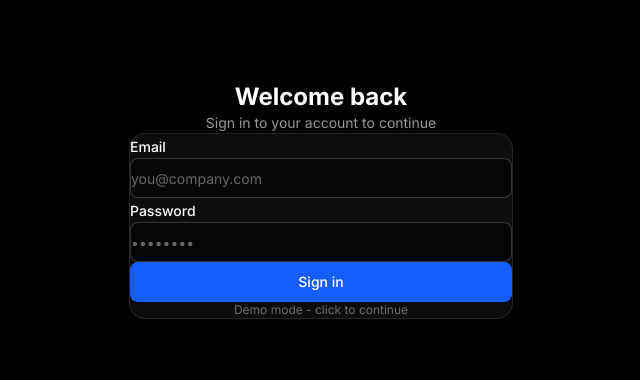
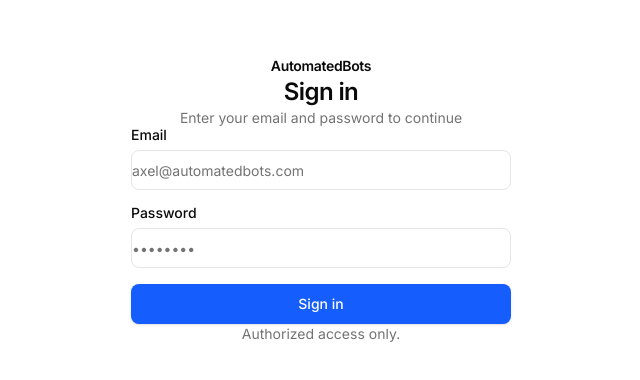
Before and after one commit to Axelmartinez134/pipeline-visualizer, a React (Vite) app: page /login in a window 1280 px wide. Shown: the part 200-580 px from the top of the page, without its empty margins (319-959 px from the left). Built offline with nearby package versions, Linux system fonts and the light colour scheme; no server answers.

Commit message:
Auth: wire Supabase sign-in and polish login
Replace localStorage auth with Supabase sessions (email/password + allowlist), add a session loading screen, and update the login page to a shadcn-style layout.

```diff
--- a/package.json
+++ b/package.json
@@ -36,6 +36,7 @@
     "vitest": "^2.1.9"
   },
   "dependencies": {
+    "@supabase/supabase-js": "^2.90.1",
     "@tailwindcss/postcss": "^4.1.11",
     "@vitejs/plugin-react": "^4.7.0",
     "class-variance-authority": "^0.7.1",
--- a/src/app/auth/AuthContext.tsx
+++ b/src/app/auth/AuthContext.tsx
@@ -1,30 +1,105 @@
-import React, { createContext, useContext, useMemo, useState } from 'react';
-import { isAuthed as readAuthed, setAuthed as writeAuthed } from './auth';
+import React, { createContext, useContext, useEffect, useMemo, useState } from 'react';
+import type { Session } from '@supabase/supabase-js';
+import { isAllowedEmail, supabase } from '../../lib/supabaseClient';
 
 type AuthContextValue = {
+  loading: boolean;
   authed: boolean;
-  login: () => void;
+  session: Session | null;
+  loginWithPassword: (email: string, password: string) => Promise<{ ok: true } | { ok: false; error: string }>;
   logout: () => void;
 };
 
 const AuthContext = createContext<AuthContextValue | null>(null);
 
 export function AuthProvider({ children }: { children: React.ReactNode }) {
-  const [authed, setAuthed] = useState<boolean>(() => readAuthed());
+  const [loading, setLoading] = useState(true);
+  const [session, setSession] = useState<Session | null>(null);
+  const authed = !!session?.user;
+
+  useEffect(() => {
+    let mounted = true;
+
+    // Initial session fetch
+    supabase.auth
+      .getSession()
+      .then(({ data, error }) => {
+        if (!mounted) return;
+        if (error) {
+          console.error('[auth] getSession error', error);
+          setSession(null);
+          setLoading(false);
+          return;
+        }
+
+        const nextSession = data.session ?? null;
+        if (nextSession?.user && !isAllowedEmail(nextSession.user.email)) {
+          supabase.auth.signOut().finally(() => {
+            if (!mounted) return;
+            setSession(null);
+            setLoading(false);
+          });
+          return;
+        }
+
+        setSession(nextSession);
+        setLoading(false);
+      })
+      .catch((e) => {
+        if (!mounted) return;
+        console.error('[auth] getSession failed', e);
+        setSession(null);
+        setLoading(false);
+      });
+
+    const { data: subscription } = supabase.auth.onAuthStateChange((_event, nextSession) => {
+      if (!mounted) return;
+      if (nextSession?.user && !isAllowedEmail(nextSession.user.email)) {
+        supabase.auth.signOut().finally(() => {
+          if (!mounted) return;
+          setSession(null);
+        });
+        return;
+      }
+      setSession(nextSession);
+    });
+
+    return () => {
+      mounted = false;
+      subscription.subscription.unsubscribe();
+    };
+  }, []);
 
   const value = useMemo<AuthContextValue>(() => {
     return {
+      loading,
       authed,
-      login: () => {
-        writeAuthed(true);
-        setAuthed(true);
+      session,
+      loginWithPassword: async (email: string, password: string) => {
+        const normalizedEmail = (email || '').trim().toLowerCase();
+        if (!normalizedEmail) return { ok: false, error: 'Email is required.' };
+        if (!password) return { ok: false, error: 'Password is required.' };
+        if (!isAllowedEmail(normalizedEmail)) return { ok: false, error: 'Access denied.' };
+
+        const { data, error } = await supabase.auth.signInWithPassword({
+          email: normalizedEmail,
+          password,
+        });
+
+        if (error) return { ok: false, error: error.message };
+        if (!data.user) return { ok: false, error: 'Sign-in failed.' };
+        if (!isAllowedEmail(data.user.email)) {
+          await supabase.auth.signOut();
+          return { ok: false, error: 'Access denied.' };
+        }
+
+        return { ok: true };
       },
-      logout: () => {
-        writeAuthed(false);
-        setAuthed(false);
+      logout: async () => {
+        await supabase.auth.signOut();
       },
     };
-  }, [authed]);
+  }, [authed, loading, session]);
 
   return <AuthContext.Provider value={value}>{children}</AuthContext.Provider>;
 }
--- a/src/app/auth/RequireAuth.tsx
+++ b/src/app/auth/RequireAuth.tsx
@@ -1,9 +1,12 @@
 import { Navigate, Outlet, useLocation } from 'react-router-dom';
 import { useAuth } from './AuthContext';
+import FullScreenLoader from '../../components/ui/FullScreenLoader';
 
 export default function RequireAuth() {
-  const { authed } = useAuth();
+  const { authed, loading } = useAuth();
   const location = useLocation();
+
+  if (loading) return <FullScreenLoader label="Checking session…" />;
 
   if (!authed) {
     return <Navigate to="/login" replace state={{ from: location.pathname }} />;
--- a/src/app/pages/LoginPage.tsx
+++ b/src/app/pages/LoginPage.tsx
@@ -1,60 +1,101 @@
-import { useMemo } from 'react';
+import { useEffect, useMemo, useState } from 'react';
 import { useLocation, useNavigate } from 'react-router-dom';
 import { Button } from '../../components/ui/button';
-import { Card, CardContent } from '../../components/ui/card';
 import { Input } from '../../components/ui/input';
+import { Label } from '../../components/ui/label';
 import { useAuth } from '../auth/AuthContext';
 
 export default function LoginPage() {
-  const { login } = useAuth();
+  const { authed, loading, loginWithPassword } = useAuth();
   const navigate = useNavigate();
   const location = useLocation();
+  const [email, setEmail] = useState('');
+  const [password, setPassword] = useState('');
+  const [submitting, setSubmitting] = useState(false);
+  const [error, setError] = useState<string | null>(null);
 
   const from = useMemo(() => {
     const state = location.state as { from?: string } | null;
     return state?.from || '/linkedin/upload';
   }, [location.state]);
 
+  useEffect(() => {
+    if (loading) return;
+    if (authed) navigate(from, { replace: true });
+  }, [authed, from, loading, navigate]);
+
   return (
-    <div className="min-h-screen bg-black flex items-center justify-center px-4">
-      <div className="w-full max-w-sm">
-        <div className="text-center mb-8">
-          <h1 className="text-2xl font-bold text-white mb-2">Welcome back</h1>
-          <p className="text-white/60 text-sm">Sign in to your account to continue</p>
+    <div className="min-h-screen bg-[var(--background)] text-[var(--foreground)]">
+      <div className="flex min-h-screen items-center justify-center px-6 py-12">
+        <div className="mx-auto flex w-full max-w-[380px] flex-col space-y-6">
+          <div className="flex flex-col space-y-2 text-center">
+            <div className="text-sm font-semibold tracking-tight">AutomatedBots</div>
+            <h1 className="text-2xl font-semibold tracking-tight">Sign in</h1>
+            <p className="text-sm text-[var(--muted-foreground)]">
+              Enter your email and password to continue
+            </p>
           </div>
 
-        <Card className="bg-white/5 border-white/10">
-          <CardContent className="space-y-4 p-6">
-            <div className="space-y-1.5">
-              <label className="text-sm font-medium text-white">Email</label>
+          <div className="grid gap-6">
+            <form
+              onSubmit={async (e) => {
+                e.preventDefault();
+                setSubmitting(true);
+                setError(null);
+                try {
+                  const result = await loginWithPassword(email, password);
+                  if (!result.ok) {
+                    setError(result.error || 'Sign-in failed.');
+                    return;
+                  }
+                  navigate(from, { replace: true });
+                } catch {
+                  setError('Sign-in failed.');
+                } finally {
+                  setSubmitting(false);
+                }
+              }}
+            >
+              <div className="grid gap-4">
+                <div className="grid gap-2">
+                  <Label htmlFor="email">Email</Label>
                   <Input
+                    id="email"
                     type="email"
-                placeholder="you@company.com"
-                className="bg-black/50 border-white/20 text-white placeholder:text-white/40"
+                    placeholder="axel@automatedbots.com"
+                    autoComplete="email"
+                    value={email}
+                    onChange={(e) => setEmail(e.target.value)}
+                    className="bg-[var(--background)] border-[var(--input)] text-[var(--foreground)] placeholder:text-[var(--muted-foreground)] focus:ring-[var(--ring)]"
                   />
                 </div>
-            <div className="space-y-1.5">
-              <label className="text-sm font-medium text-white">Password</label>
+
+                <div className="grid gap-2">
+                  <Label htmlFor="password">Password</Label>
                   <Input
+                    id="password"
                     type="password"
                     placeholder="••••••••"
-                className="bg-black/50 border-white/20 text-white placeholder:text-white/40"
+                    autoComplete="current-password"
+                    value={password}
+                    onChange={(e) => setPassword(e.target.value)}
+                    className="bg-[var(--background)] border-[var(--input)] text-[var(--foreground)] placeholder:text-[var(--muted-foreground)] focus:ring-[var(--ring)]"
                   />
                 </div>
-            <Button
-              className="w-full mt-2"
-              onClick={() => {
-                login();
-                navigate(from, { replace: true });
-              }}
-            >
-              Sign in
+
+                {error ? <p className="text-sm text-red-600">{error}</p> : null}
+
+                <Button type="submit" className="w-full" disabled={submitting || loading}>
+                  {submitting ? 'Signing in…' : 'Sign in'}
                 </Button>
-            <p className="text-xs text-white/40 text-center pt-2">
-              Demo mode - click to continue
+              </div>
+            </form>
+          </div>
+
+          <p className="px-8 text-center text-sm text-[var(--muted-foreground)]">
+            Authorized access only.
           </p>
-          </CardContent>
-        </Card>
+        </div>
       </div>
     </div>
   );
--- a/src/app/routes/AppRoutes.tsx
+++ b/src/app/routes/AppRoutes.tsx
@@ -6,10 +6,13 @@
 import NotFound from '../../pages/NotFound.jsx';
 import AuditRoute from './AuditRoute';
 import OfferingsRoute from './OfferingsRoute';
-import { isAuthed } from '../auth/auth';
+import { useAuth } from '../auth/AuthContext';
+import FullScreenLoader from '../../components/ui/FullScreenLoader';
 
 function IndexRedirect() {
-  return <Navigate to={isAuthed() ? '/linkedin/upload' : '/login'} replace />;
+  const { authed, loading } = useAuth();
+  if (loading) return <FullScreenLoader label="Checking session…" />;
+  return <Navigate to={authed ? '/linkedin/upload' : '/login'} replace />;
 }
 
 export default function AppRoutes() {
--- /dev/null
+++ b/src/components/ui/FullScreenLoader.tsx
@@ -0,0 +1,21 @@
+import { cn } from '../../lib/utils';
+
+export default function FullScreenLoader({
+  className,
+  label = 'Loading…',
+}: {
+  className?: string;
+  label?: string;
+}) {
+  return (
+    <div className={cn('min-h-screen bg-black flex items-center justify-center px-6', className)}>
+      <div className="flex items-center gap-3 text-white/80">
+        <span
+          className="h-4 w-4 rounded-full border-2 border-white/20 border-t-white/80 animate-spin"
+          aria-hidden="true"
+        />
+        <span className="text-sm">{label}</span>
+      </div>
+    </div>
+  );
+}
--- /dev/null
+++ b/src/components/ui/label.tsx
@@ -0,0 +1,17 @@
+import * as React from 'react';
+import { cn } from '../../lib/utils';
+
+export const Label = React.forwardRef<HTMLLabelElement, React.LabelHTMLAttributes<HTMLLabelElement>>(
+  ({ className, ...props }, ref) => (
+    <label
+      ref={ref}
+      className={cn(
+        'text-sm font-medium leading-none peer-disabled:cursor-not-allowed peer-disabled:opacity-70',
+        className,
+      )}
+      {...props}
+    />
+  ),
+);
+
+Label.displayName = 'Label';
--- a/src/index.css
+++ b/src/index.css
@@ -1,6 +1,76 @@
 /* Import Professional Typography */
 @import url('https://fonts.googleapis.com/css2?family=Inter:wght@400;500;600;700&display=swap');
 @import "tailwindcss";
+
+:root {
+  /* shadcn/ui design tokens (OKLCH) */
+  --radius: 0.625rem;
+  --background: oklch(1 0 0);
+  --foreground: oklch(0.145 0 0);
+  --card: oklch(1 0 0);
+  --card-foreground: oklch(0.145 0 0);
+  --popover: oklch(1 0 0);
+  --popover-foreground: oklch(0.145 0 0);
+  --primary: oklch(0.205 0 0);
+  --primary-foreground: oklch(0.985 0 0);
+  --secondary: oklch(0.97 0 0);
+  --secondary-foreground: oklch(0.205 0 0);
+  --muted: oklch(0.97 0 0);
+  --muted-foreground: oklch(0.556 0 0);
+  --accent: oklch(0.97 0 0);
+  --accent-foreground: oklch(0.205 0 0);
+  --destructive: oklch(0.577 0.245 27.325);
+  --border: oklch(0.922 0 0);
+  --input: oklch(0.922 0 0);
+  --ring: oklch(0.708 0 0);
+  --chart-1: oklch(0.646 0.222 41.116);
+  --chart-2: oklch(0.6 0.118 184.704);
+  --chart-3: oklch(0.398 0.07 227.392);
+  --chart-4: oklch(0.828 0.189 84.429);
+  --chart-5: oklch(0.769 0.188 70.08);
+  --sidebar: oklch(0.985 0 0);
+  --sidebar-foreground: oklch(0.145 0 0);
+  --sidebar-primary: oklch(0.205 0 0);
+  --sidebar-primary-foreground: oklch(0.985 0 0);
+  --sidebar-accent: oklch(0.97 0 0);
+  --sidebar-accent-foreground: oklch(0.205 0 0);
+  --sidebar-border: oklch(0.922 0 0);
+  --sidebar-ring: oklch(0.708 0 0);
+}
+
+.dark {
+  --background: oklch(0.145 0 0);
+  --foreground: oklch(0.985 0 0);
+  --card: oklch(0.205 0 0);
+  --card-foreground: oklch(0.985 0 0);
+  --popover: oklch(0.205 0 0);
+  --popover-foreground: oklch(0.985 0 0);
+  --primary: oklch(0.922 0 0);
+  --primary-foreground: oklch(0.205 0 0);
+  --secondary: oklch(0.269 0 0);
+  --secondary-foreground: oklch(0.985 0 0);
+  --muted: oklch(0.269 0 0);
+  --muted-foreground: oklch(0.708 0 0);
+  --accent: oklch(0.269 0 0);
+  --accent-foreground: oklch(0.985 0 0);
+  --destructive: oklch(0.704 0.191 22.216);
+  --border: oklch(1 0 0 / 10%);
+  --input: oklch(1 0 0 / 15%);
+  --ring: oklch(0.556 0 0);
+  --chart-1: oklch(0.488 0.243 264.376);
+  --chart-2: oklch(0.696 0.17 162.48);
+  --chart-3: oklch(0.769 0.188 70.08);
+  --chart-4: oklch(0.627 0.265 303.9);
+  --chart-5: oklch(0.645 0.246 16.439);
+  --sidebar: oklch(0.205 0 0);
+  --sidebar-foreground: oklch(0.985 0 0);
+  --sidebar-primary: oklch(0.488 0.243 264.376);
+  --sidebar-primary-foreground: oklch(0.985 0 0);
+  --sidebar-accent: oklch(0.269 0 0);
+  --sidebar-accent-foreground: oklch(0.985 0 0);
+  --sidebar-border: oklch(1 0 0 / 10%);
+  --sidebar-ring: oklch(0.556 0 0);
+}
 
 * {
   margin: 0;
@@ -18,6 +88,22 @@
   line-height: 1.5;
   -webkit-font-smoothing: antialiased;
   -moz-osx-font-smoothing: grayscale;
+}
+
+/* Prevent browser autofill from turning inputs blue */
+input:-webkit-autofill,
+input:-webkit-autofill:hover,
+input:-webkit-autofill:focus,
+textarea:-webkit-autofill,
+textarea:-webkit-autofill:hover,
+textarea:-webkit-autofill:focus,
+select:-webkit-autofill,
+select:-webkit-autofill:hover,
+select:-webkit-autofill:focus {
+  -webkit-text-fill-color: var(--foreground);
+  -webkit-box-shadow: 0 0 0px 1000px var(--background) inset;
+  box-shadow: 0 0 0px 1000px var(--background) inset;
+  transition: background-color 9999s ease-in-out 0s;
 }
 
 /* Smooth scrolling */
--- /dev/null
+++ b/src/lib/supabaseClient.ts
@@ -0,0 +1,26 @@
+import { createClient } from '@supabase/supabase-js';
+
+const supabaseUrl = import.meta.env.VITE_SUPABASE_URL as string | undefined;
+const supabaseAnonKey = import.meta.env.VITE_SUPABASE_ANON_KEY as string | undefined;
+
+export const ALLOWED_EMAIL = (import.meta.env.VITE_ALLOWED_EMAIL as string | undefined)?.toLowerCase() ?? '';
+
+if (!supabaseUrl || !supabaseAnonKey) {
+  throw new Error(
+    'Missing Supabase env vars. Set VITE_SUPABASE_URL and VITE_SUPABASE_ANON_KEY in .env (and Vercel env vars).',
+  );
+}
+
+export const supabase = createClient(supabaseUrl, supabaseAnonKey, {
+  auth: {
+    persistSession: true,
+    autoRefreshToken: true,
+    detectSessionInUrl: true,
+  },
+});
+
+export function isAllowedEmail(email: string | null | undefined): boolean {
+  if (!email) return false;
+  if (!ALLOWED_EMAIL) return true; // if unset, don't enforce
+  return email.toLowerCase() === ALLOWED_EMAIL;
+}
```
Also changed, not shown: src/vite-env.d.ts (added, +11 -0 lines), 1 other file (tests, documents, lock files or other folders). Lines whose indentation alone changed are shown as unchanged.
